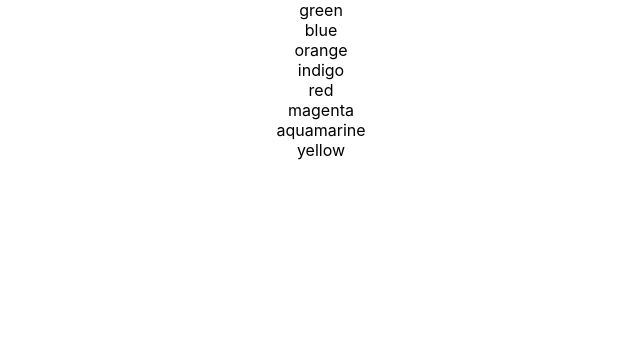
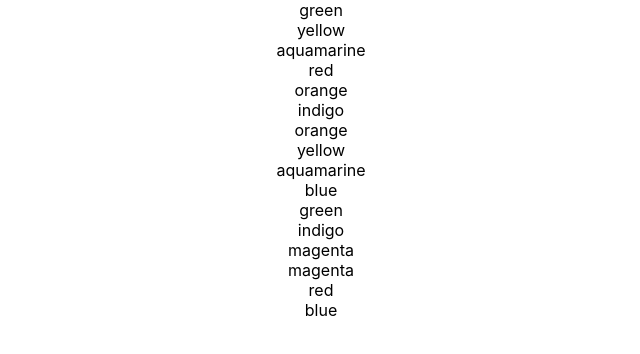
Before and after one commit to alx8437/jetruby, a React (Create React App) app: page / in a window 1280 px wide. Shown: the top 354 px of the page, without its empty margins (319-959 px from the left). Built offline with nearby package versions, Linux system fonts and the light colour scheme.

Commit message:
write sort func, double and render littleSquare

```diff
--- a/src/App.tsx
+++ b/src/App.tsx
@@ -13,24 +13,33 @@ type Square = {
 
 const App = () => {
 
-  const [colors, setColors] = useState<Array<string>>(
-      ['red', 'orange', 'yellow', 'green', 'aquamarine', 'blue', 'magenta', 'indigo'])
+    const colors: Array<string> = [
+        'red', 'orange', 'yellow', 'green', 'aquamarine', 'blue', 'magenta', 'indigo',
+    ]
 
 
+    const sortArray = (array: Array<string>) => {
+        array.forEach((color, i) => {
+            const j = Math.floor(Math.random() * i)
+            const temp = array[i]
+            array[i] = array[j]
+            array[j] = temp
+        })
+        return array
+    }
 
-   colors.forEach((color, i) => {
-    const j = Math.floor(Math.random() * i)
-    const temp = colors[i]
-    colors[i] = colors[j]
-    colors[j] = temp
-  })
+    const doubleColors = colors.concat(...colors);
+
+    sortArray(doubleColors);
 
 
-  const allSmallSquares: Array<Square> = colors.map(c => ({id: v1(), color: c, hidden: true}))
+    const allSmallSquares: Array<Square> = doubleColors.map(c => ({id: v1(), color: c, hidden: true}))
 
     return (
         <div className="App">
-        {allSmallSquares.map(s => <div>{s.color}</div>)}
+
+            {allSmallSquares.map(s => <div key={s.id}>{s.color}</div>)}
+
         </div>
     );
 }
```
Lines whose indentation alone changed are shown as unchanged.
